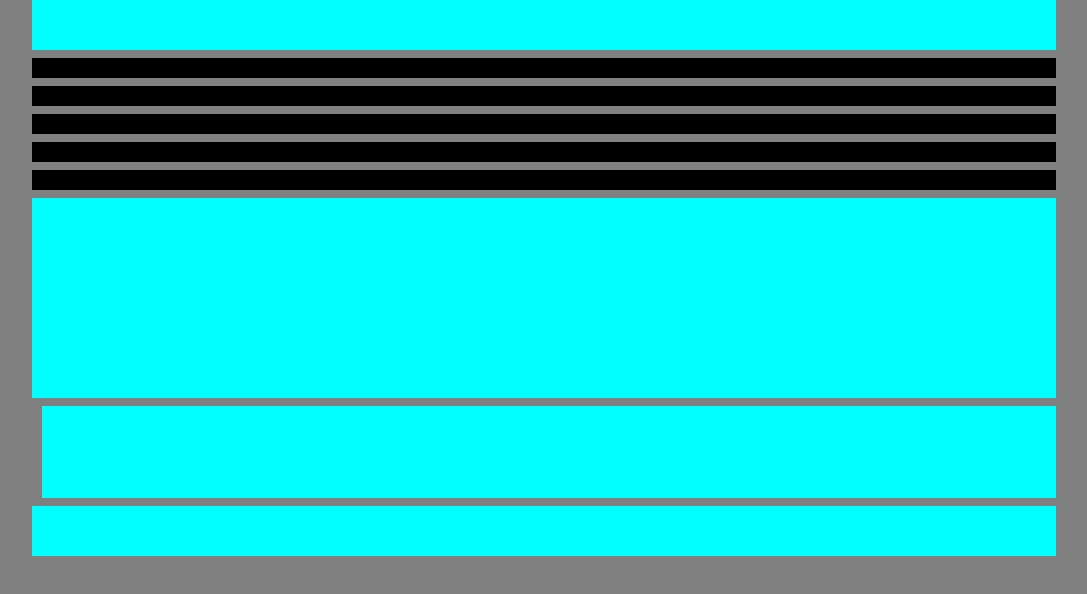
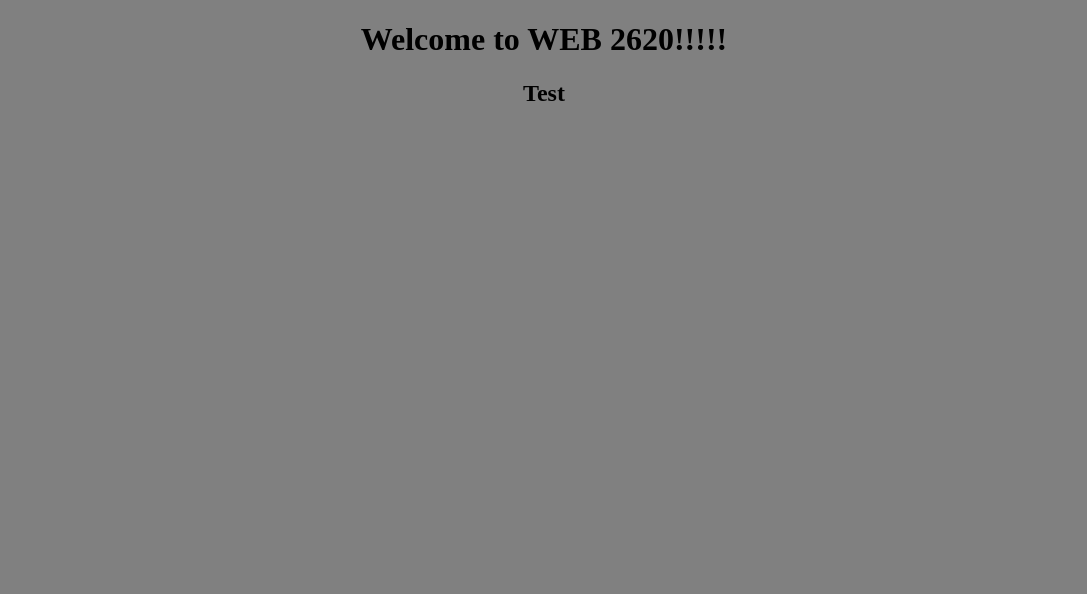
Before and after one commit to WSU-SoC-WEB2620-CU/web2620-assignment-3-ethanthebird, a website built with Vite: page src/index.html in a window 1280 px wide. Shown: the whole page, without its empty margins (96-1183 px from the left). Built offline with nearby package versions, Linux system fonts and the light colour scheme.

Commit message:
Add files via upload

```diff
--- a/src/index.html
+++ b/src/index.html
@@ -2,56 +2,16 @@
 <html lang="en">
 
 <head>
-  <meta charset="UTF-8">
-  <meta name="viewport" content="width=device-width, initial-scale=1.0">
-  <link rel="stylesheet" href="./stylesheets/main.css">
-  <title>Example 04</title>
+  <meta charset="utf-8">
+  <title>Project Starter</title>
+  <meta name="viewport" content="width=device-width, initial-scale=1">
+  <link rel="stylesheet" href="./stylesheets/main.scss">
 </head>
 
 <body>
-
-  <main class="container">
-    <div class="row1">
-      <div class="box"></div>
-    </div>
-
-    <div class="row2">
-      <div class="box"></div>
-      <div class="box"></div>
-      <div class="box"></div>
-      <div class="box"></div>
-      <div class="box"></div>
-    </div>
-
-    <div class="row3">
-      <div class="col1"></div>
-        <div class="box"></div>
-
-    <div class="col2col3">
-      <div class="col2">
-        <div class="col2left">
-          <div class="box"></div>
-          <div class="box"></div>
-        </div>
-
-        <div class="col2right">
-          <div class="box"></div>
-          <div class="box"></div>
-        </div>
-      </div>
-
-      <div class="col3">
-        <div class="box"></div>
-      </div>
-    </div>
-  </div>
-
-    <div class="row4">
-      <div class="box"></div>
-    </div>
-
-  </main>
-  <script type="module" src="./javascripts/main.js"></script>
+  <!--  Your HTML goes here-->
+  <h1>Welcome to WEB 2620!!!!!</h1>
+  <h2>Test</h2>
+<script type="module" src="./javascripts/main.js"></script>
 </body>
-
 </html>
```
